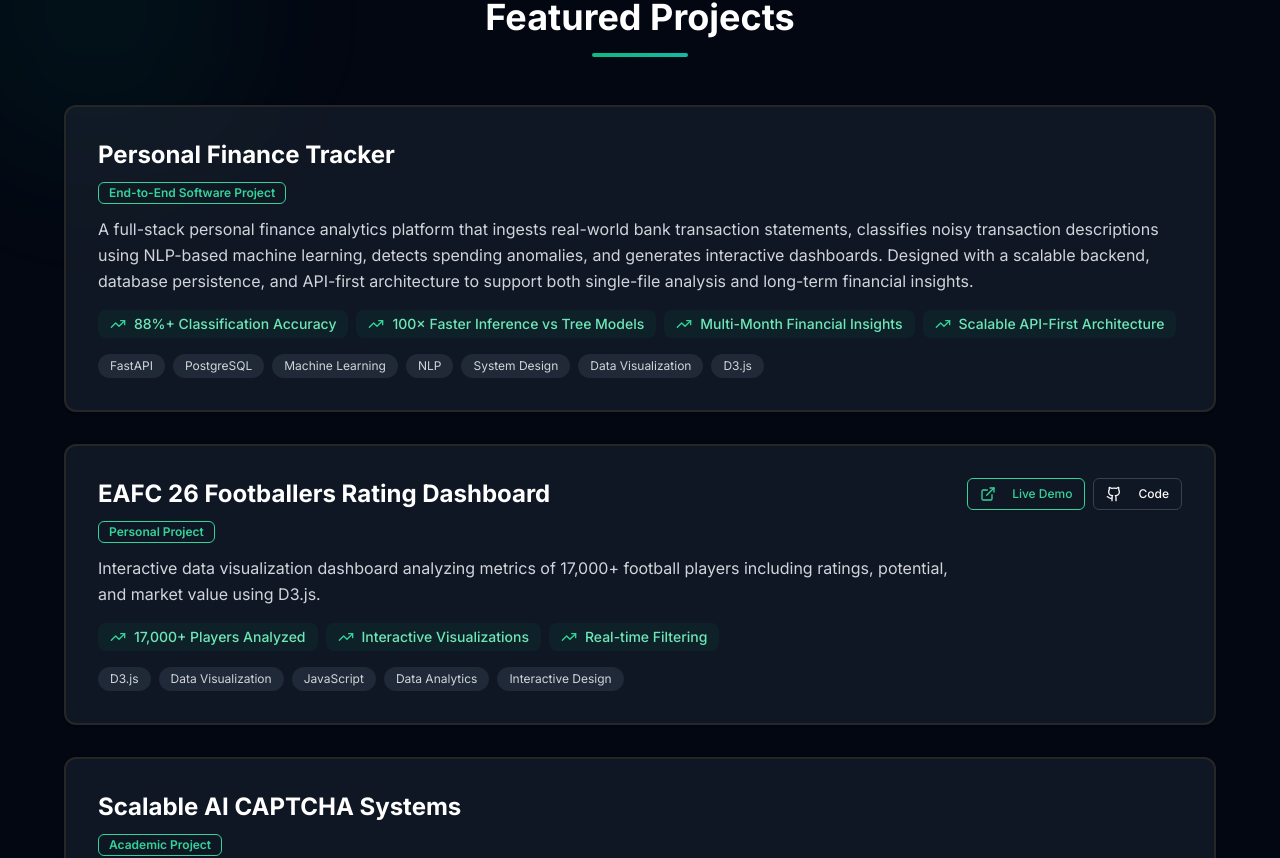
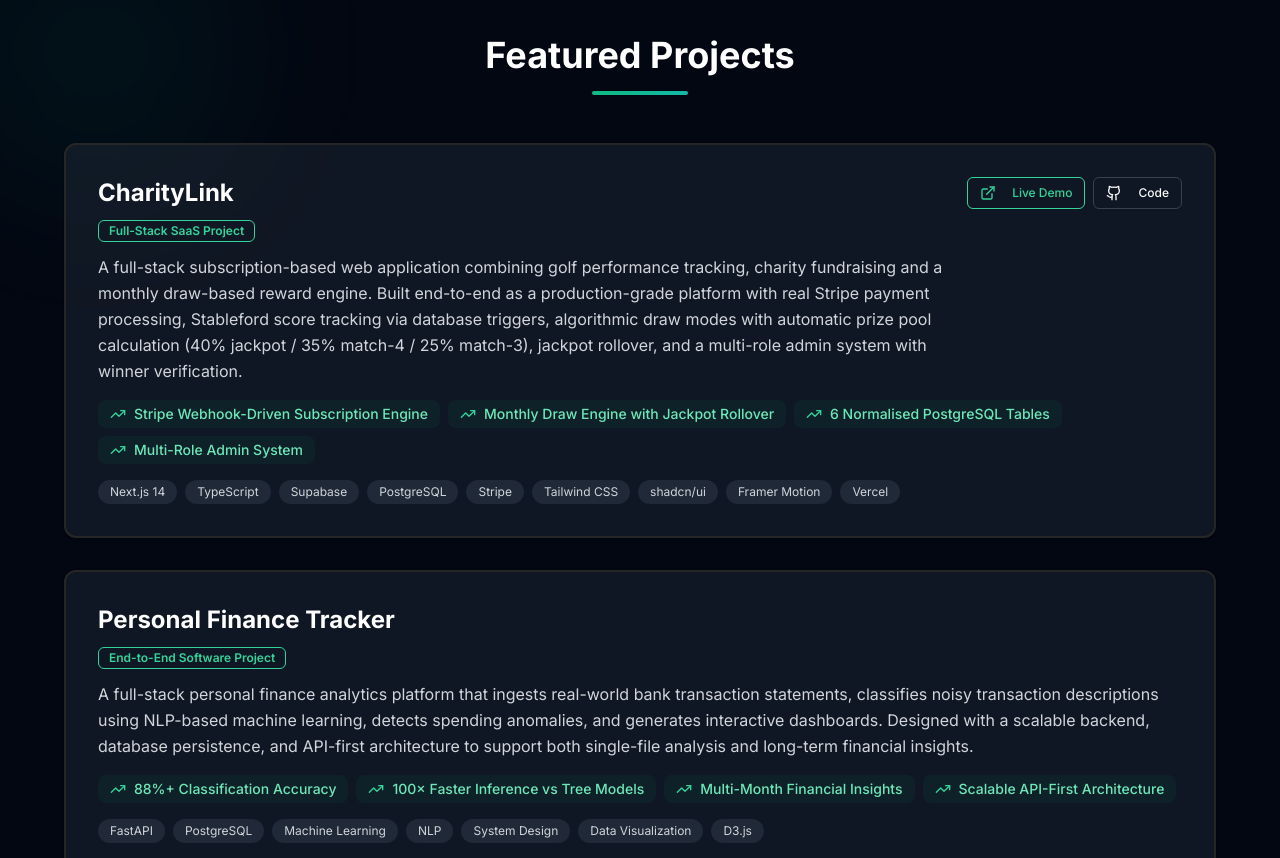
Before and after one commit to jeffreyvhamlin/Portfolio, a React (Create React App) app: page / in a window 1280 px wide. Shown: the part 2659-3517 px from the top of the page. Built offline with nearby package versions, Linux system fonts and the light colour scheme.

Commit message:
golf project added

```diff
--- a/src/components/Projects.js
+++ b/src/components/Projects.js
@@ -31,6 +31,15 @@ const Projects = () => {
   }, []);
 
   const featuredProjects = [
+    {
+      title: 'CharityLink',
+      description: 'A full-stack subscription-based web application combining golf performance tracking, charity fundraising and a monthly draw-based reward engine. Built end-to-end as a production-grade platform with real Stripe payment processing, Stableford score tracking via database triggers, algorithmic draw modes with automatic prize pool calculation (40% jackpot / 35% match-4 / 25% match-3), jackpot rollover, and a multi-role admin system with winner verification.',
+      tags: ['Next.js 14', 'TypeScript', 'Supabase', 'PostgreSQL', 'Stripe', 'Tailwind CSS', 'shadcn/ui', 'Framer Motion', 'Vercel'],
+      impact: ['Stripe Webhook-Driven Subscription Engine', 'Monthly Draw Engine with Jackpot Rollover', '6 Normalised PostgreSQL Tables', 'Multi-Role Admin System'],
+      type: 'Full-Stack SaaS Project',
+      link: 'https://golf-charity-platform-56gs.vercel.app/',
+      github: 'https://github.com/Jeffrey-Hamlin-V/Golf-Charity-Platform'
+    },
     {
       title: 'Personal Finance Tracker',
       description: 'A full-stack personal finance analytics platform that ingests real-world bank transaction statements, classifies noisy transaction descriptions using NLP-based machine learning, detects spending anomalies, and generates interactive dashboards. Designed with a scalable backend, database persistence, and API-first architecture to support both single-file analysis and long-term financial insights.',
--- a/src/components/Skills.js
+++ b/src/components/Skills.js
@@ -1,5 +1,5 @@
 import React, { useEffect, useRef, useState } from 'react';
-import { Code, Database, Brain, Workflow, Cloud, Server, Wrench } from 'lucide-react';
+import { Code, Database, Brain, Cloud, Server, Wrench } from 'lucide-react';
 import { Card } from './ui/card';
 
 const Skills = () => {
@@ -32,17 +32,17 @@ const Skills = () => {
     {
       icon: Code,
       title: 'Languages',
-      skills: ['Python', 'JavaScript', 'Java', 'C', 'SQL', 'HTML5', 'CSS3']
+      skills: ['Python', 'JavaScript', 'TypeScript', 'Java', 'C', 'SQL', 'HTML5', 'CSS3']
     },
     {
       icon: Server,
       title: 'Frontend',
-      skills: ['React', 'D3.js', 'Vanilla JS', 'Bootstrap', 'Responsive Design']
+      skills: ['React', 'Next.js', 'D3.js', 'Vanilla JS', 'Bootstrap', 'Framer Motion', 'Responsive Design']
     },
     {
       icon: Database,
       title: 'Backend & Databases',
-      skills: ['Node.js', 'Express.js', 'FastAPI', 'REST APIs', 'JWT Authentication', 'PostgreSQL', 'SQLite']
+      skills: ['Node.js', 'Express.js', 'FastAPI', 'REST APIs', 'JWT Authentication', 'PostgreSQL', 'Supabase', 'Stripe', 'SQLite']
     },
     {
       icon: Brain,
```
